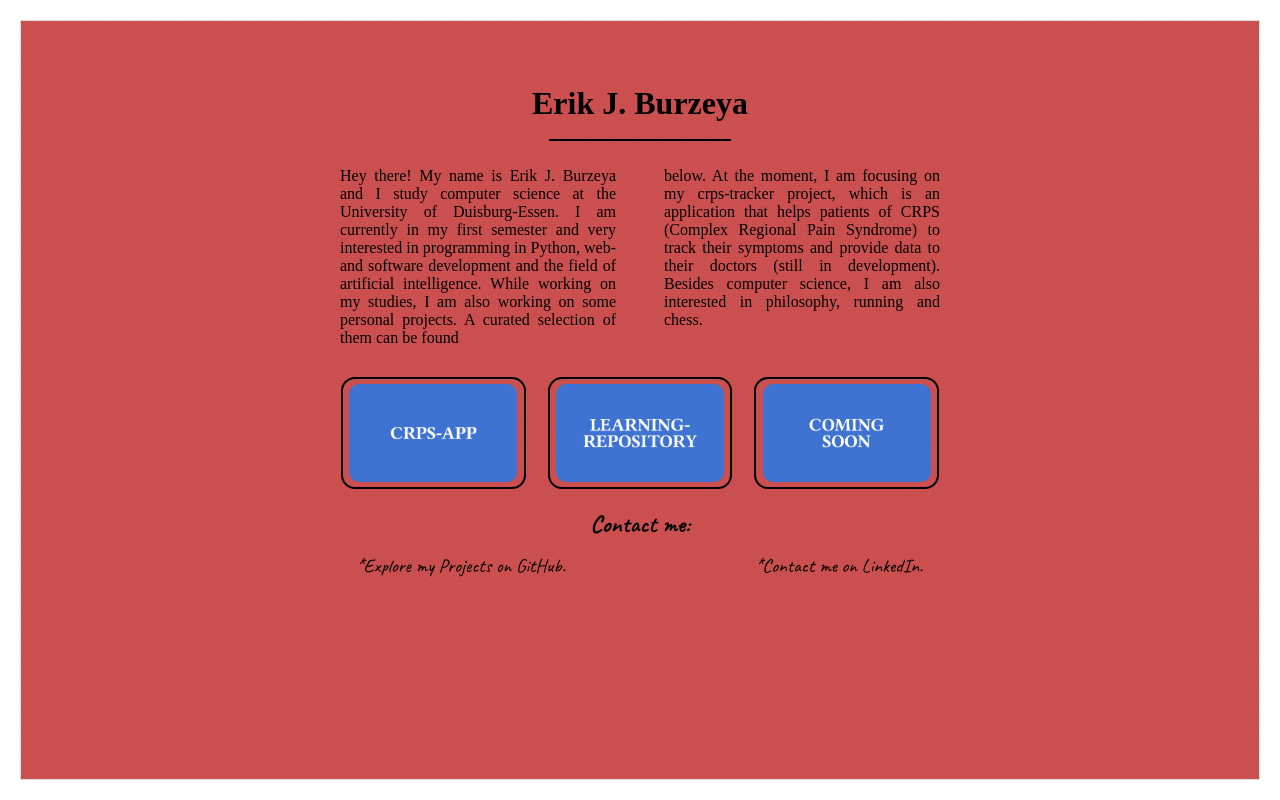
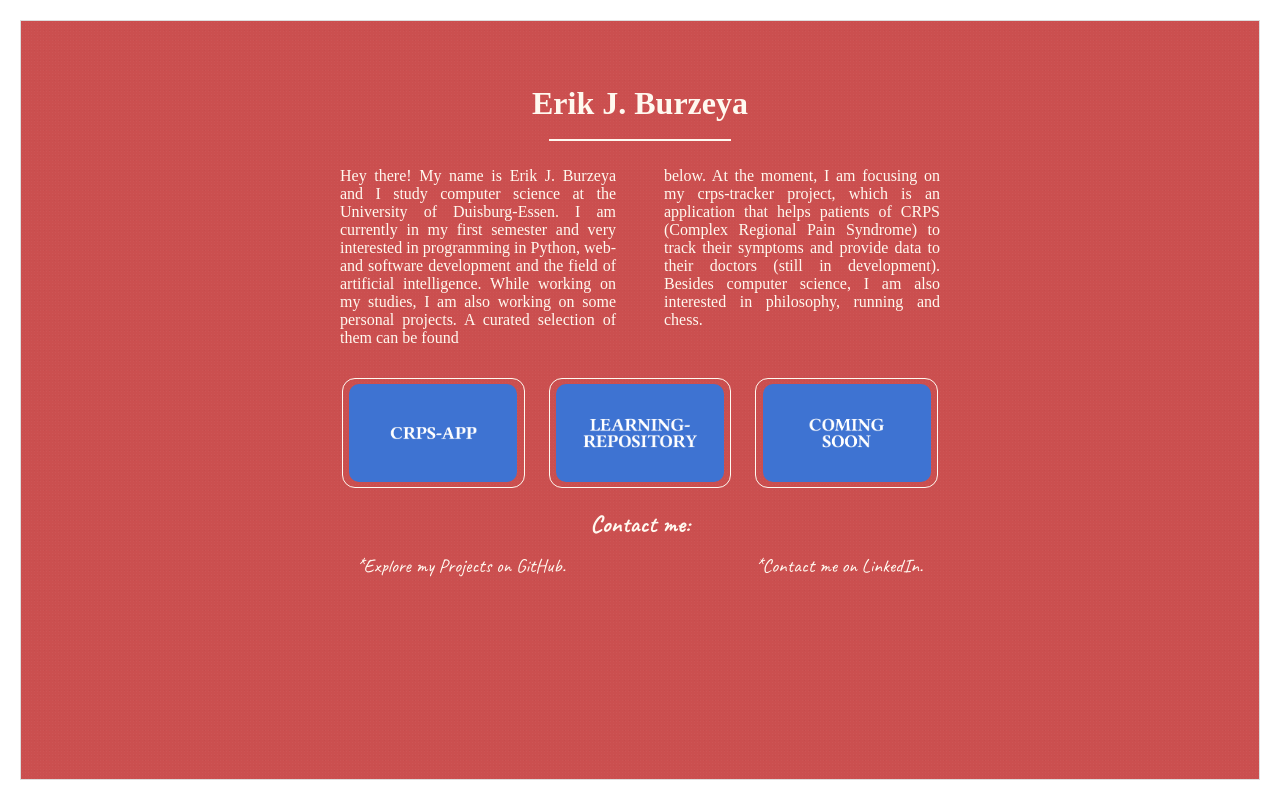
Before and after one commit to erik-burzeya/eb-folio, a plain HTML site: page index.html in a window 1280 px wide. Drawn offline with Linux system fonts and the light colour scheme.

Commit message:
Style: Update text and border colors to improve contrast and readability

```diff
--- a/css/style.css
+++ b/css/style.css
@@ -59,7 +59,7 @@ body {
 h1 {
   font-size: 2rem;
   text-align: center;
-  color: black;
+  color: rgb(255, 249, 240);
   margin: 0;
 }
 
@@ -68,13 +68,13 @@ h2 {
   font-style: italic;
   font-weight: normal;
   text-align: center;
-  color: black;
+  color: rgb(255, 249, 240);
   margin: 17px 0 0;
 }
 
 /*Dividing line*/
 hr {
-  border: 1px solid black;
+  border: 1px solid rgb(255, 249, 240);
   width: 180px;
   margin: 17px auto;
 }
@@ -89,7 +89,7 @@ hr {
   width: min(600px, 100%);
   margin: 9px auto 17px;
 
-  color: black;
+  color: rgb(255, 249, 240);
 }
 
 @media (max-width: 600px) { /*Mobile-Devices*/
@@ -128,7 +128,7 @@ hr {
   align-items: center;
   justify-content: center;
 
-  outline: 2px solid black;
+  outline: 1px solid rgb(255, 249, 240);
   outline-offset: 2px;
 
   border-radius: 10px;
@@ -157,6 +157,7 @@ hr {
   text-align: center;
 
   padding-top: 24px;
+  color: rgb(255, 249, 240);
 }
 
 .column-contact {
@@ -174,14 +175,14 @@ hr {
   margin: 0 auto 17px;
   margin-top: 15px;
 
-  color: black;
+  color: rgb(255, 249, 240);
   padding-left: 20px;
 }
 
 /*--------------------------------------------------------*/
 
 a {
-  color: black;
+  color: rgb(255, 249, 240);
   text-decoration: none;
 }
 
@@ -191,7 +192,7 @@ a:hover {
 }
 
 .uni-due {
-  color: black;
+  color: rgb(255, 249, 240);
   text-decoration: none;
 }
 
```
